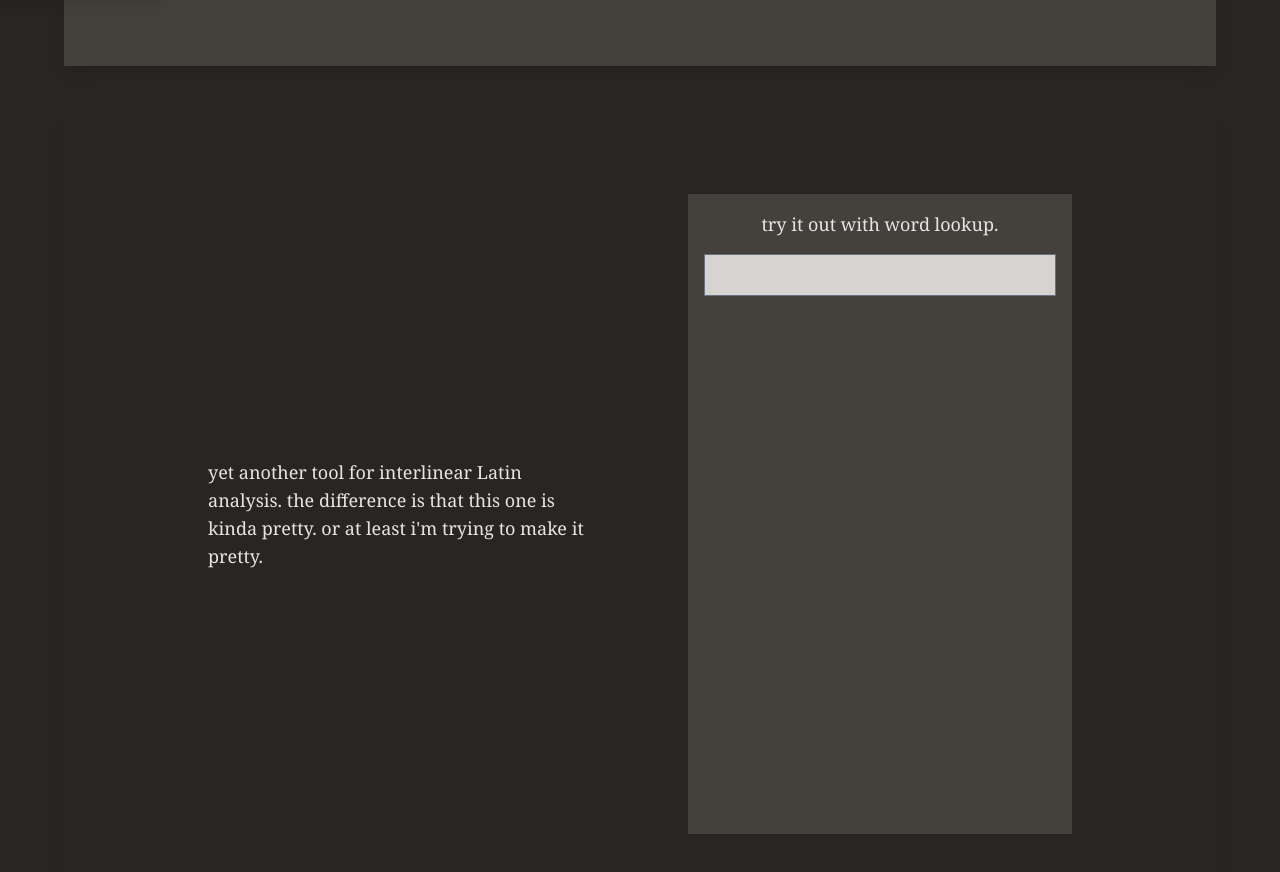
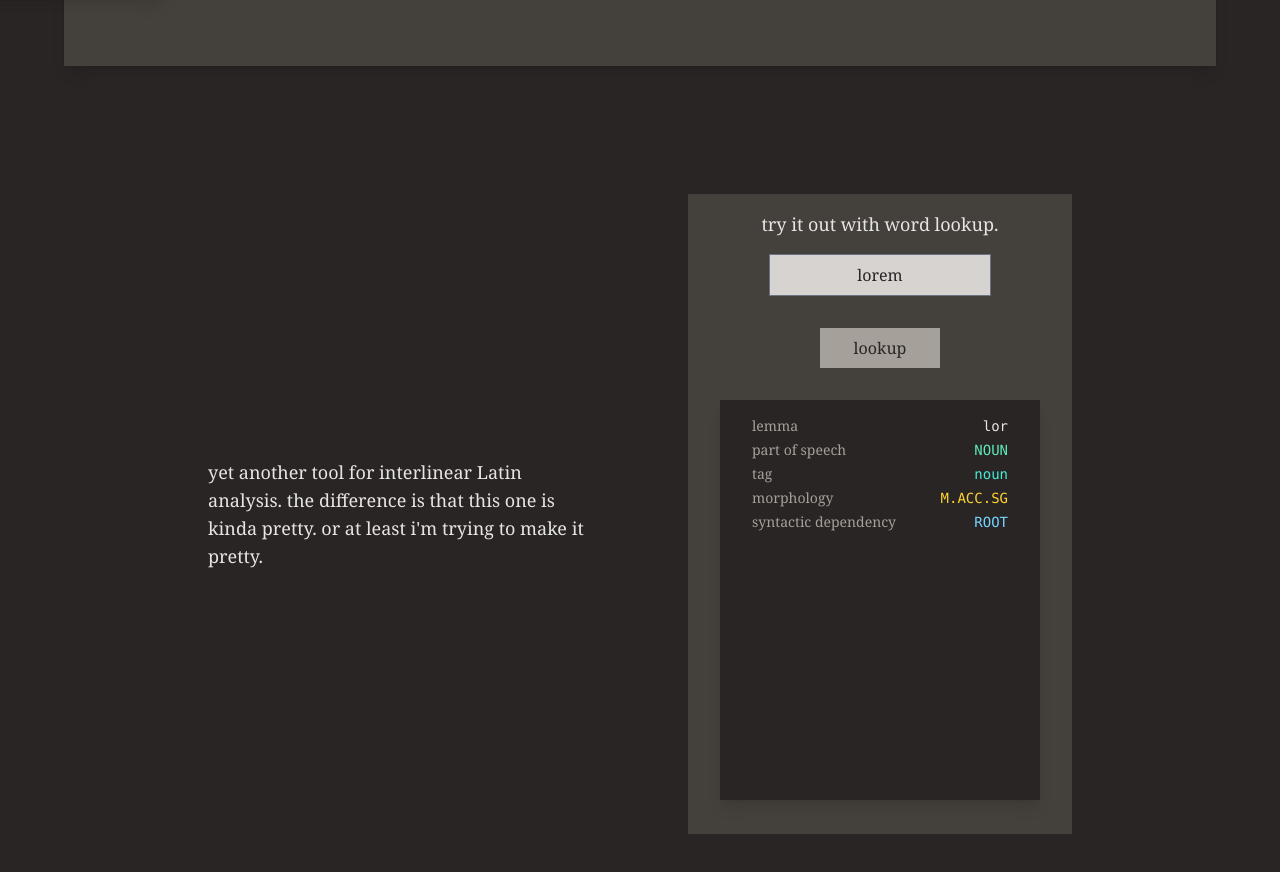
Before and after one commit to gbtsui/between-the-lines, a SvelteKit app in the folder frontend/: page / in a window 1280 px wide. Shown: the part 462-1334 px from the top of the page. Built offline with nearby package versions, Linux system fonts and the light colour scheme.

Commit message:
feat: frontend for testWord box!
i LOVE morphology

```diff
--- /dev/null
+++ b/frontend/src/lib/types.ts
@@ -0,0 +1,10 @@
+export type WordData = {
+    text: string,
+    lemma: string,
+    pos: string,
+    tag: string,
+    morph: string,
+    head: string,
+    dep: string,
+    definition: string | null,
+}
--- a/frontend/src/lib/utils/morphology.ts
+++ b/frontend/src/lib/utils/morphology.ts
@@ -40,6 +40,7 @@ function parseMorph(morph: string): Record<string, string> {
 
 export const formatMorphology =
 ({morph, pos}: { morph: string, pos: string }) => {
+    //console.log({morph, pos})
     if (!morph) {
         if (pos === "ADP") return "+?"
         return ""
@@ -74,4 +75,6 @@ export const formatMorphology =
             parts.push(`${k}=${v}`);
         }
     }
+
+    return parts.join(".") || morph
 }
--- a/frontend/src/routes/+page.svelte
+++ b/frontend/src/routes/+page.svelte
@@ -1,10 +1,59 @@
 <script lang="ts">
+    import type {WordData} from "$lib/types";
+    import {formatMorphology} from "$lib/utils/morphology";
+
     console.log("Vos saluto qui veriora quaesistis")
 
-    let testWord = $state("")
+    let testWord = $state("lorem")
+    let error = $state("")
+    let testWordData = $state<WordData | null>({
+        text: "lorem",
+        lemma: "lor",
+        pos: "NOUN",
+        tag: "noun",
+        dep: "ROOT",
+        morph: "Case=Acc|Gender=Masc|Number=Sing",
+        head: "0",
+        definition: null
+    })
+
+    //let formattedMorphology = $derived(testWordData && formatMorphology({morph: testWordData?.morph, pos: testWordData?.pos}))
+
     function handleTestWordInput(event) {
         // Remove all whitespace (spaces, tabs, newlines)
         testWord = event.currentTarget.value.replace(/\s+/g, '');
+    }
+
+    const sendTestWord = async () => {
+        /*const response =*/
+        try {
+            await fetch("/api/testWord", {
+                method: "POST",
+                body: JSON.stringify({
+                    text: testWord,
+                })
+            })/*.then(res => {
+            if (!res.ok) {
+                error = res.
+            } else return res.json()
+        })*/
+                .then(res => res.json())
+                .then(data => {
+                    if (data.type === "failure") {
+                        error = data.error || "request failed :("
+                    } else {
+                        testWordData = JSON.parse(data.words)[0]
+                    }
+                })
+            //i actually like this pattern a lot, it's very clean. i should use it more often
+
+        } catch (err) {
+            console.error(err)
+            if (err instanceof Error) error = err.message;
+            else error = "unknown error occurred"
+        }
+
+
     }
 </script>
 
@@ -18,7 +67,8 @@
                     <div class="absolute top-1/2 left-full">
                         <!--inter-->
                         <svg width="20rem" height="2" class="absolute top-0 left-[-20rem]">
-                            <line x1="0" y1="1" x2="17.5rem" y2="1" stroke="#a8a29e" stroke-width="1.5" stroke-dasharray="4,2"/>
+                            <line x1="0" y1="1" x2="17.5rem" y2="1" stroke="#a8a29e" stroke-width="1.5"
+                                  stroke-dasharray="4,2"/>
                         </svg>
                         <div class="absolute right-[20rem] -top-4 bg-stone-800 text-stone-200 px-[2rem] py-[1rem] shadow-lg min-w-[180px]">
                             <div class="space-y-1">
@@ -28,7 +78,7 @@
                                 </div>
                                 <div class="flex justify-between gap-[1rem]">
                                     <span class="text-stone-400 text-sm">part of speech</span>
-                                    <span class="text-emerald-300 text-sm font-mono">PREP</span>
+                                    <span class="text-emerald-300 text-sm font-mono">ADP</span>
                                 </div>
                                 <div class="flex justify-between gap-[1rem]">
                                     <span class="text-stone-400 text-sm">morphology</span>
@@ -44,10 +94,10 @@
                 </div>
                 <div class="relative group">
                     <div class="text-xl text-stone-400 font-serif">lineas</div>
-                    <!-- Arrow and breakdown panel -->
                     <div class="absolute top-1/2 left-full">
                         <svg width="20rem" height="2" class="absolute top-0 left-0">
-                            <line x1="0.5rem" y1="1" x2="20rem" y2="1" stroke="#a8a29e" stroke-width="1.5" stroke-dasharray="4,2"/>
+                            <line x1="0.5rem" y1="1" x2="20rem" y2="1" stroke="#a8a29e" stroke-width="1.5"
+                                  stroke-dasharray="4,2"/>
                         </svg>
                         <div class="absolute left-[20rem] -top-4 bg-stone-800 text-stone-200 px-[2rem] py-[1rem] shadow-lg min-w-[180px]">
                             <div class="space-y-1">
@@ -74,15 +124,54 @@
             </div>
         </div>
     </div>
-    <div class="w-[90vw] mx-[5vw] h-[50rem] mt-[3rem] text-stone-200 flex flex-col items-center justify-center shadow-lg">
+    <div class="w-[90vw] mx-[5vw] h-[50rem] mt-[3rem] text-stone-200 flex flex-col items-center justify-center">
         <div class="w-[75vw] flex flex-row items-center justify-around">
             <div class="w-[30vw] text-lg">
                 yet another tool for interlinear Latin analysis.
                 the difference is that this one is kinda pretty. or at least i'm trying to make it pretty.
             </div>
-            <div class="w-[30vw] h-[40rem] bg-stone-700 flex flex-col justify-start gap-[1rem] p-[1rem]">
+            <div class="w-[30vw] h-[40rem] bg-stone-700 flex flex-col justify-start gap-[1rem] p-[1rem] items-center">
                 <div class="text-lg text-center">try it out with word lookup.</div>
-                <input type="text" bind:value={testWord} oninput={handleTestWordInput} class="bg-stone-300 text-stone-800 text-center outline-color-stone-800 focus:ring-stone-200 focus:ring-2 focus:border-stone-200"/>
+                <input type="text" bind:value={testWord} oninput={handleTestWordInput}
+                       class="bg-stone-300 text-stone-800 text-center outline-color-stone-800 focus:ring-stone-200 focus:ring-2 focus:border-stone-200"/>
+                <button onclick={sendTestWord}
+                        class="m-[1rem] p-[0.5rem] hover:p-[1rem] hover:m-[0.5rem] cursor-pointer bg-stone-400 hover:bg-stone-300 text-stone-800 transition-all w-[7.5rem]">
+                    lookup
+                </button>
+                <div class="bg-stone-800 text-stone-200 px-[2rem] py-[1rem] shadow-lg w-[25vw] h-[25rem]">
+                    {#if error}
+                        <div class="p-[1rem] m-[1rem] w-full bg-red-700">
+                            <div class="font-bold">Error occurred :(</div>
+                            <div>{error}</div>
+                        </div>
+                    {/if}
+                    <div class="space-y-1">
+                        <div class="flex justify-between gap-4">
+                            <span class="text-stone-400 text-sm">lemma</span>
+                            <span class="text-stone-200 text-sm font-mono">{testWordData?.lemma ?? "Lemmatized form"}</span>
+                        </div>
+                        <div class="flex justify-between gap-4">
+                            <span class="text-stone-400 text-sm">part of speech</span>
+                            <span class="text-emerald-300 text-sm font-mono">{testWordData?.pos ?? "Part of Speech"}</span>
+                        </div>
+                        <!--not sure if i want to show the full tag, will show for now-->
+                        <div class="flex justify-between gap-4">
+                            <span class="text-stone-400 text-sm">tag</span>
+                            <span class="text-teal-300 text-sm font-mono">{testWordData?.tag ?? "Tag"}</span>
+                        </div>
+                        <div class="flex justify-between gap-4">
+                            <span class="text-stone-400 text-sm">morphology</span>
+                            <span class="text-amber-300 text-sm font-mono">{testWordData && formatMorphology({
+                                morph: testWordData.morph,
+                                pos: testWordData.pos
+                            })}</span>
+                        </div>
+                        <div class="flex justify-between gap-4">
+                            <span class="text-stone-400 text-sm">syntactic dependency</span>
+                            <span class="text-sky-300 text-sm font-mono">{testWordData?.dep ?? "Syntactic Dependency"}</span>
+                        </div>
+                    </div>
+                </div>
             </div>
         </div>
     </div>
```
